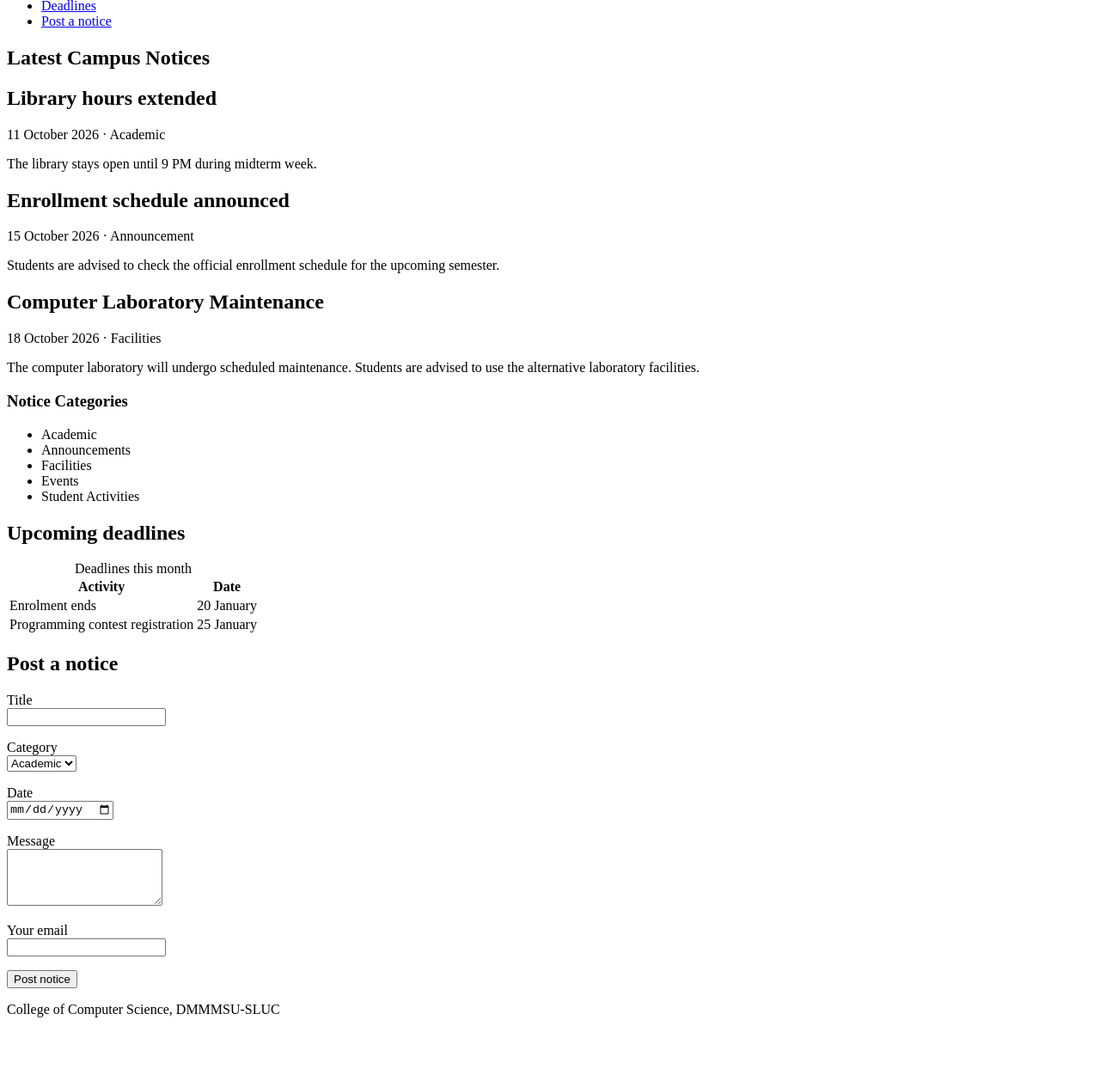
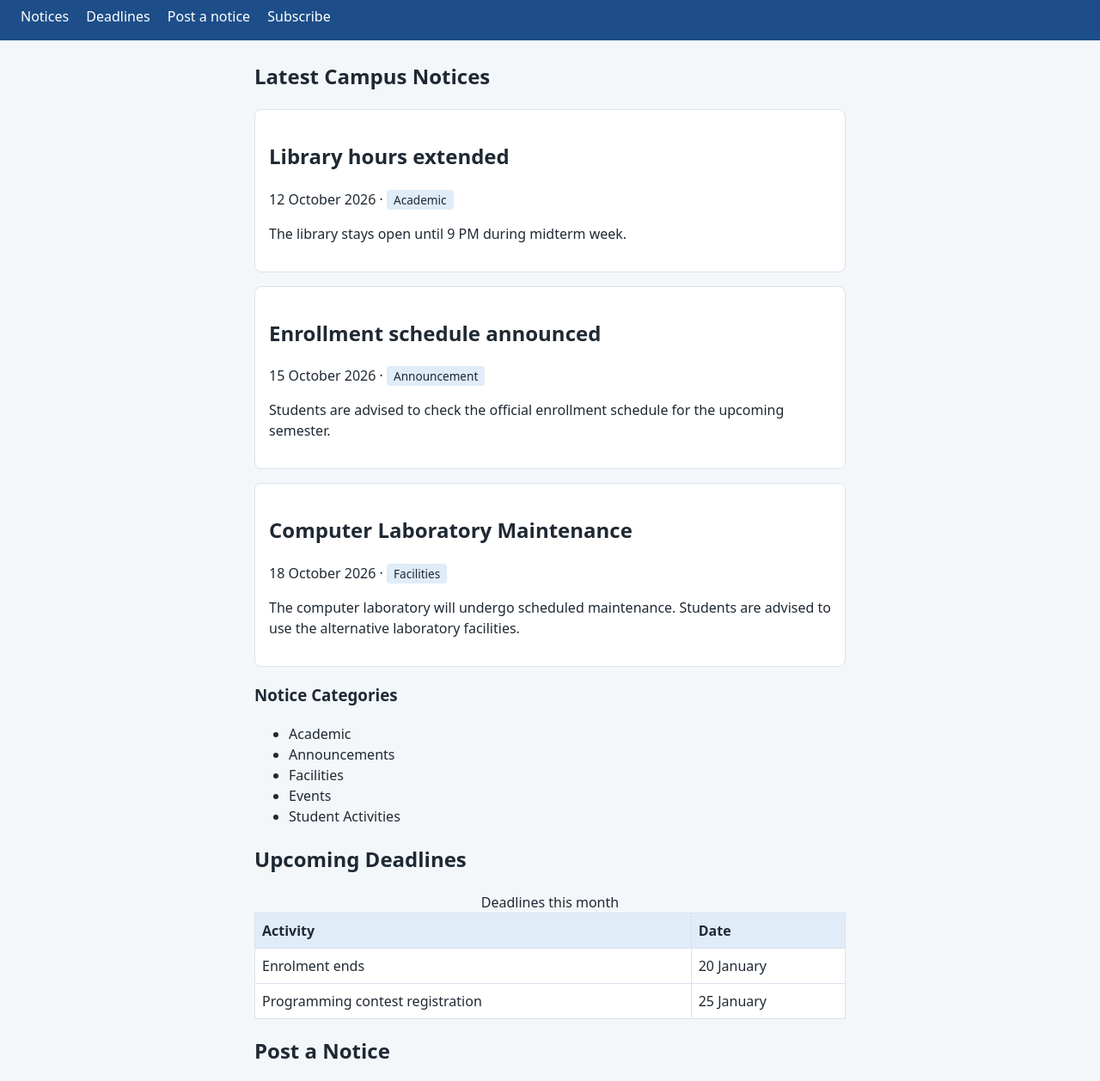
Before and after one commit to luvi-luciein/csae104-notices-board, a plain HTML site: page campus-notices/index.html in a window 1280 px wide. Shown: the part 100-1358 px from the top of the page at 86% size. Before the commit the page ends 1300 px from the top, so only its background shows below. Drawn offline with Linux system fonts and the light colour scheme.

Commit message:
Add external stylesheet with variables

```diff
--- a/campus-notices/index.html
+++ b/campus-notices/index.html
@@ -1,39 +1,51 @@
 
 <!DOCTYPE html>
 <html lang="en">
+
 <head>
   <meta charset="utf-8">
   <meta name="viewport" content="width=device-width, initial-scale=1">
+
+  <!-- Page Description -->
+  <meta name="description" content="Campus Notices provides students with the latest academic announcements, campus events, facilities updates, and important deadlines.">
+
   <title>Campus Notices</title>
+  <link rel="stylesheet" href="style.css">
 </head>
+
 <body>
 
   <header>
     <h1>Campus Notices</h1>
 
+    <!-- Navigation -->
     <nav aria-label="Main">
       <ul>
         <li><a href="#notices">Notices</a></li>
         <li><a href="#deadlines">Deadlines</a></li>
         <li><a href="#submit">Post a notice</a></li>
+        <li><a href="#subscribe">Subscribe</a></li>
       </ul>
     </nav>
   </header>
 
   <main>
 
+    <!-- First Section: Campus Notices -->
     <section id="notices">
       <h2>Latest Campus Notices</h2>
 
+      <!-- First Notice -->
       <article class="notice">
         <h2>Library hours extended</h2>
         <p class="meta">
-          <time datetime="2026-10-12">11 October 2026</time> ·
+          <time datetime="2026-10-12">12 October 2026</time> ·
           <span class="tag">Academic</span>
         </p>
         <p>The library stays open until 9 PM during midterm week.</p>
       </article>
 
+      <!-- Second Notice -->
       <article class="notice">
         <h2>Enrollment schedule announced</h2>
         <p class="meta">
@@ -43,6 +55,7 @@
         <p>Students are advised to check the official enrollment schedule for the upcoming semester.</p>
       </article>
 
+      <!-- Third Notice -->
       <article class="notice">
         <h2>Computer Laboratory Maintenance</h2>
         <p class="meta">
@@ -52,6 +65,7 @@
         <p>The computer laboratory will undergo scheduled maintenance. Students are advised to use the alternative laboratory facilities.</p>
       </article>
 
+      <!-- Categories List -->
       <h3>Notice Categories</h3>
       <ul>
         <li>Academic</li>
@@ -64,7 +78,7 @@
 
     <!-- Second Section: Upcoming Deadlines -->
     <section id="deadlines">
-      <h2>Upcoming deadlines</h2>
+      <h2>Upcoming Deadlines</h2>
 
       <table>
         <caption>Deadlines this month</caption>
@@ -89,8 +103,9 @@
       </table>
     </section>
 
+    <!-- Third Section: Notice Submission Form -->
     <section id="submit">
-      <h2>Post a notice</h2>
+      <h2>Post a Notice</h2>
 
       <form action="#" method="post">
 
@@ -98,6 +113,10 @@
           <label for="title">Title</label><br>
           <input type="text" id="title" name="title" required maxlength="100">
         </p>
+
+        <!-- Grouped Category and Date Fields -->
+        <fieldset>
+          <legend>Notice Details</legend>
 
           <p>
             <label for="category">Category</label><br>
@@ -113,6 +132,8 @@
             <input type="date" id="date" name="date">
           </p>
 
+        </fieldset>
+
         <p>
           <label for="message">Message</label><br>
           <textarea id="message" name="message" rows="4" required></textarea>
@@ -123,7 +144,24 @@
           <input type="email" id="email" name="email" required>
         </p>
 
-        <button type="submit">Post notice</button>
+        <button type="submit">Post Notice</button>
+
+      </form>
+    </section>
+
+    <!-- Fourth Section: Email Subscription -->
+    <section id="subscribe">
+      <h2>Subscribe to Campus Notices</h2>
+      <p>Subscribe to receive updates about campus announcements and upcoming activities.</p>
+
+      <form action="#" method="post">
+
+        <p>
+          <label for="subscriber-email">Email Address</label><br>
+          <input type="email" id="subscriber-email" name="subscriber-email" required>
+        </p>
+
+        <button type="submit">Subscribe</button>
 
       </form>
     </section>
--- a/campus-notices/style.css
+++ b/campus-notices/style.css
@@ -0,0 +1,137 @@
+
+/* Color Variables */
+:root {
+  --brand: #1d4e89;
+  --brand-soft: #e0ecf8;
+  --surface: #ffffff;
+  --page: #f4f7fa;
+  --text: #1f2933;
+  --border: #d9e2ec;
+  --radius: 8px;
+}
+
+/* Box Sizing */
+* {
+  box-sizing: border-box;
+}
+
+/* Base Styles */
+body {
+  font-family: system-ui, sans-serif;
+  font-size: 1rem;
+  line-height: 1.5;
+  margin: 0;
+  background: var(--page);
+  color: var(--text);
+}
+
+/* Header */
+header {
+  background: var(--brand);
+  color: white;
+  padding: 16px 24px;
+}
+
+/* Main Content */
+main {
+  max-width: 720px;
+  margin: 24px auto;
+  padding: 0 16px;
+}
+
+/* Notice Cards */
+.notice {
+  background: var(--surface);
+  border: 1px solid var(--border);
+  border-radius: var(--radius);
+  padding: 16px;
+  margin-bottom: 16px;
+}
+
+/* Category Tags */
+.tag {
+  background: var(--brand-soft);
+  border-radius: 4px;
+  padding: 2px 8px;
+  font-size: 0.85rem;
+}
+
+/* Footer */
+footer {
+  text-align: center;
+  padding: 16px;
+}
+
+/* Navigation */
+nav ul {
+  list-style: none;
+  margin: 0;
+  padding: 0;
+}
+
+nav li {
+  display: inline-block;
+  margin-right: 16px;
+}
+
+nav a {
+  color: white;
+  text-decoration: none;
+}
+
+nav a:hover {
+  text-decoration: underline;
+}
+
+/* Table */
+table {
+  border-collapse: collapse;
+  width: 100%;
+  background: var(--surface);
+}
+
+th, td {
+  border: 1px solid var(--border);
+  padding: 8px;
+  text-align: left;
+}
+
+th {
+  background: var(--brand-soft);
+}
+
+/* Form Inputs */
+input, select, textarea {
+  width: 100%;
+  padding: 8px;
+  border: 1px solid var(--border);
+  border-radius: 4px;
+  font: inherit;
+}
+
+/* Input Focus */
+input:focus, select:focus, textarea:focus {
+  outline: 3px solid var(--brand);
+}
+
+/* Buttons */
+button {
+  background: var(--brand);
+  color: white;
+  border: 0;
+  border-radius: var(--radius);
+  padding: 10px 20px;
+  font: inherit;
+  cursor: pointer;
+}
+
+button:hover {
+  background: #163b69;
+}
+/*
+The paragraph selector targets all <p> elements.
+Its color declaration overrides the inherited
+text color from the body element.
+A directly applied declaration takes precedence
+over an inherited value.
+*/
```
Lines whose indentation alone changed are shown as unchanged.
